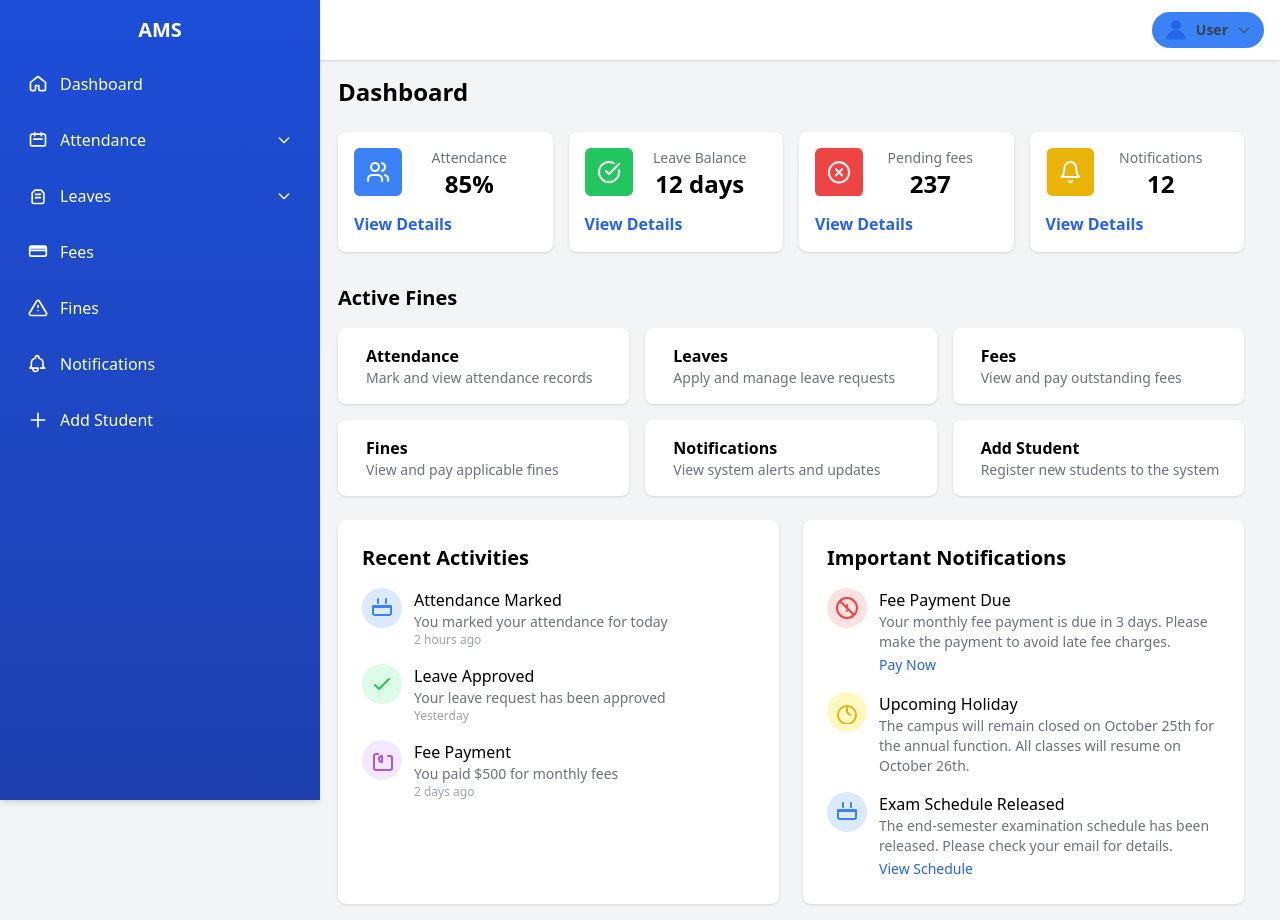
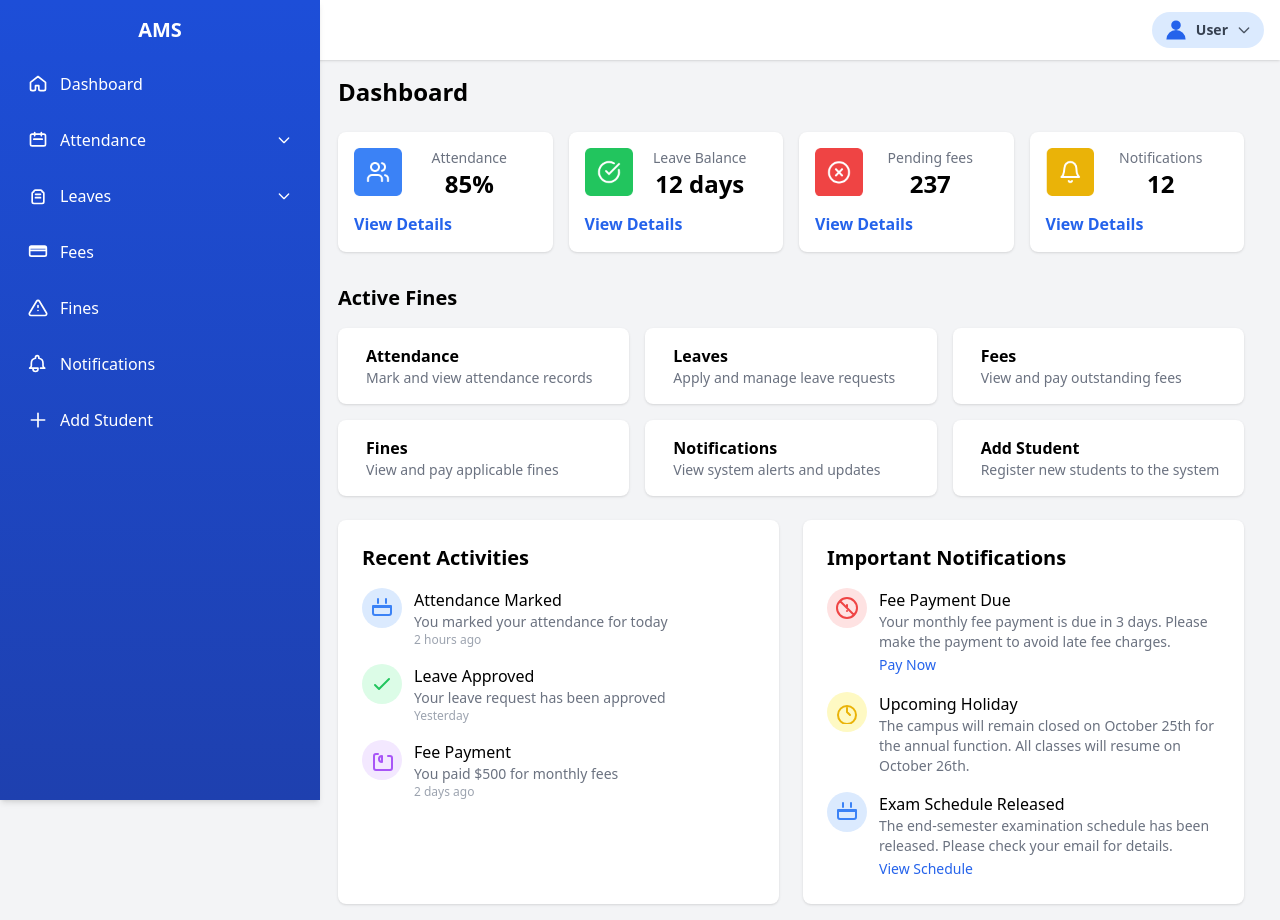
Before and after one commit to MuhammadNafees141/jquery, a website: page dashboard.html in a window 1280 px wide. Drawn offline with nearby package versions, Linux system fonts and the light colour scheme; files that its build step writes are made by us from their sources.

Commit message:
bg-color fixes

```diff
--- a/dashboard.html
+++ b/dashboard.html
@@ -22,7 +22,7 @@
     <div class="relative">
       <input type="checkbox" id="dropdown-toggle" class="peer hidden">
       <label for="dropdown-toggle"
-        class="flex items-center gap-2 cursor-pointer bg-blue-500 text-sm rounded-full px-3 py-1.5 hover:bg-blue-200">
+        class="flex items-center gap-2 cursor-pointer bg-blue-100 text-sm rounded-full px-3 py-1.5 hover:bg-blue-200">
         <svg class="w-6 h-6 text-blue-600" fill="currentColor" viewBox="0 0 20 20">
           <path d="M10 10a4 4 0 100-8 4 4 0 000 8zM2 18a8 8 0 0116 0H2z" />
         </svg>
```
